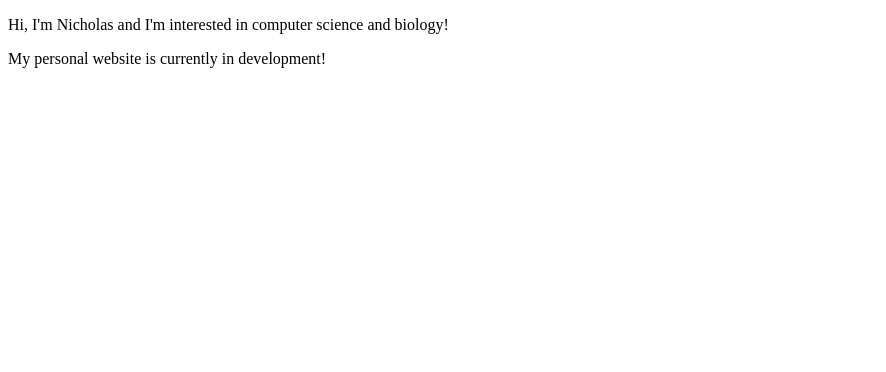
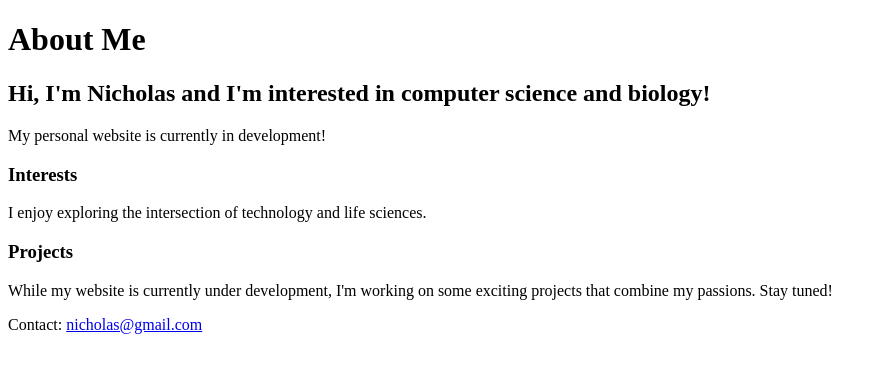
Before and after one commit to reformist/NicholasDjedjos.github.io, a plain HTML site: page index.html in a window 1280 px wide. Shown: the whole page, without its empty margins (0-886 px from the left). Drawn offline with Linux system fonts and the light colour scheme.

Commit message:
Update index.html

```diff
--- a/index.html
+++ b/index.html
@@ -12,10 +12,29 @@
 </head>
 
 <body>
-    <div class = "container">
-        <p> Hi, I'm Nicholas and I'm interested in computer science and biology!</p>
+    <header>
+        <h1> About Me</h1>
+    </header>
+
+    <main class = "container"> <!-- good for styling for CSS-->
+        <section class = "about">
+        <h2> Hi, I'm Nicholas and I'm interested in computer science and biology!</h2>
         <p> My personal website is currently in development!</p>
-    </div>
+    </section>
+
+    <section class = "interests">
+        <h3>Interests</h3>
+        <p> I enjoy exploring the intersection of technology and life sciences.</p>
+    </section>
+
+    <section class ="projects">
+        <h3>Projects</h3>
+        <p> While my website is currently under development, I'm working on some exciting projects that combine my passions. Stay tuned!</p>
+    </section>
+
+    <footer>
+        <p> Contact: <a href="mailto:nicholas@gmail.com">nicholas@gmail.com</a></p>
+    </footer>
 </body>
 
 </html>
```
